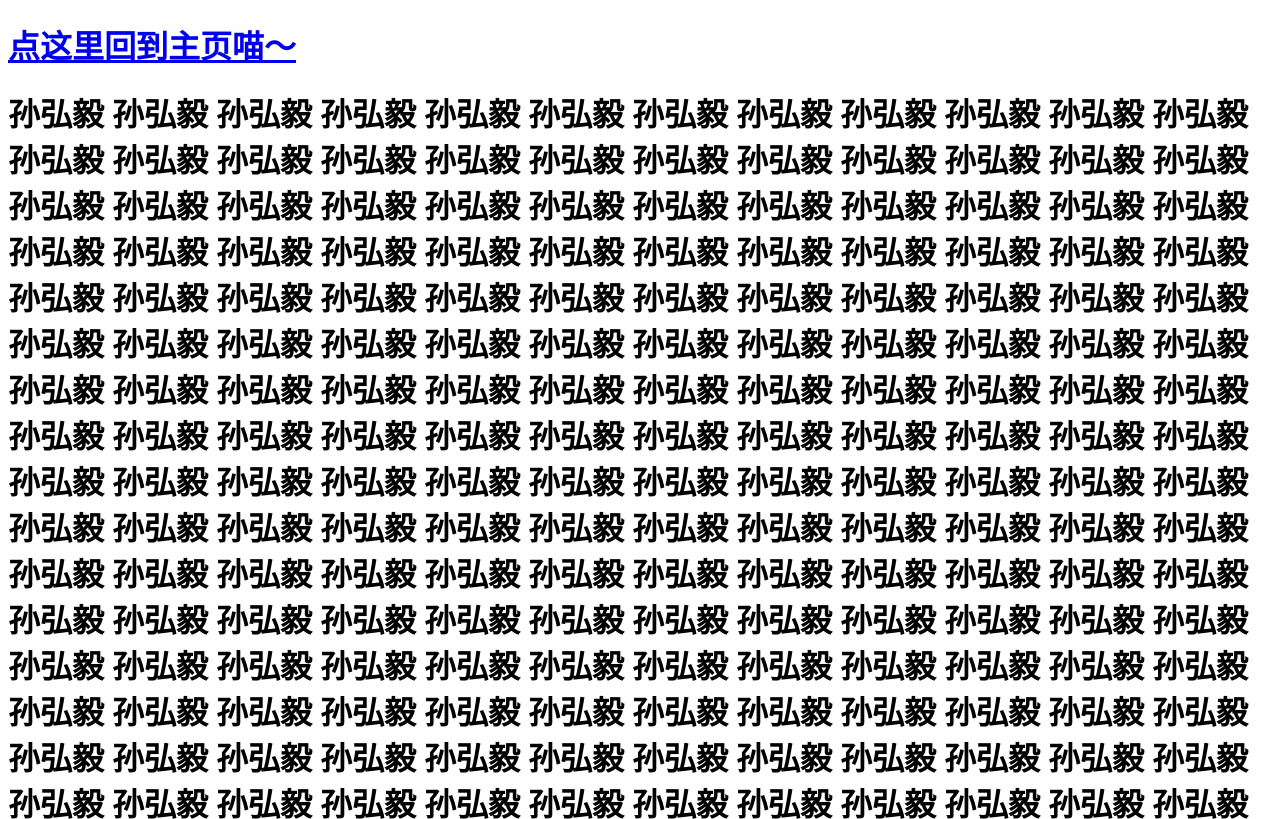
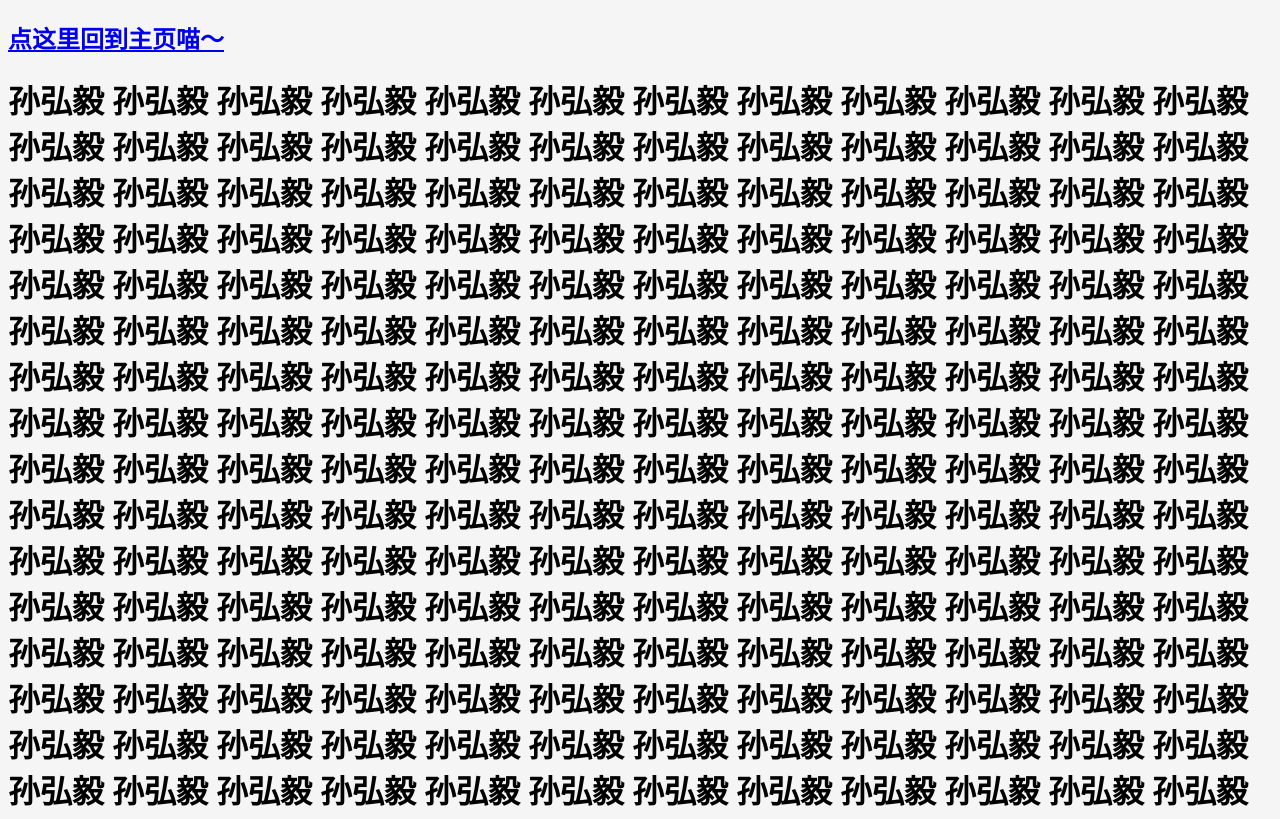
Before and after one commit to AceYKN/P1imo.github.io, a plain HTML site: page shy.html in a window 1280 px wide. Shown: the top 819 px of the page. Drawn offline with Linux system fonts and the light colour scheme.

Commit message:
Update shy.html

```diff
--- a/shy.html
+++ b/shy.html
@@ -1,7 +1,14 @@
 <!DOCTYPE html>
 <html>
+  <head>
+    <title>孙弘毅❤susu</title>
+    <meta name="keywords" content="孙弘毅, susu, shylovesusu">
+    <meta name="description" content="孙弘毅">
+    <meta name="author" content="孙弘毅">
+  </head>
 <body>
-<h1><a href="https://p1imo.github.io/">点这里回到主页喵～</a></h1>
+  <body style="background-color:#F5F5F5;">
+<h2><a href="https://p1imo.github.io/">点这里回到主页喵～</a></h2>
 <h1>孙弘毅 孙弘毅 孙弘毅 孙弘毅 孙弘毅 孙弘毅 孙弘毅 孙弘毅 孙弘毅 孙弘毅 孙弘毅 孙弘毅 孙弘毅 孙弘毅 孙弘毅 孙弘毅 孙弘毅 孙弘毅 孙弘毅 孙弘毅 孙弘毅 孙弘毅 孙弘毅 孙弘毅 孙弘毅 孙弘毅 孙弘毅 孙弘毅 孙弘毅 孙弘毅 孙弘毅 孙弘毅 孙弘毅 孙弘毅 孙弘毅 孙弘毅 孙弘毅 孙弘毅 孙弘毅 孙弘毅 孙弘毅 孙弘毅 孙弘毅 孙弘毅 孙弘毅 孙弘毅 孙弘毅 孙弘毅 孙弘毅 孙弘毅 孙弘毅 孙弘毅 孙弘毅 孙弘毅 孙弘毅 孙弘毅 孙弘毅 孙弘毅 孙弘毅 孙弘毅 孙弘毅 孙弘毅 孙弘毅 孙弘毅 孙弘毅 孙弘毅 孙弘毅 孙弘毅 孙弘毅 孙弘毅 孙弘毅 孙弘毅 孙弘毅 孙弘毅 孙弘毅 孙弘毅 孙弘毅 孙弘毅 孙弘毅 孙弘毅 孙弘毅 孙弘毅 孙弘毅 孙弘毅 孙弘毅 孙弘毅 孙弘毅 孙弘毅 孙弘毅 孙弘毅 孙弘毅 孙弘毅 孙弘毅 孙弘毅 孙弘毅 孙弘毅 孙弘毅 孙弘毅 孙弘毅 孙弘毅 孙弘毅 孙弘毅 孙弘毅 孙弘毅 孙弘毅 孙弘毅 孙弘毅 孙弘毅 孙弘毅 孙弘毅 孙弘毅 孙弘毅 孙弘毅 孙弘毅 孙弘毅 孙弘毅 孙弘毅 孙弘毅 孙弘毅 孙弘毅 孙弘毅 孙弘毅 孙弘毅 孙弘毅 孙弘毅 孙弘毅 孙弘毅 孙弘毅 孙弘毅 孙弘毅 孙弘毅 孙弘毅 孙弘毅 孙弘毅 孙弘毅 孙弘毅 孙弘毅 孙弘毅 孙弘毅 孙弘毅 孙弘毅 孙弘毅 孙弘毅 孙弘毅 孙弘毅 孙弘毅 孙弘毅 孙弘毅 孙弘毅 孙弘毅 孙弘毅 孙弘毅 孙弘毅 孙弘毅 孙弘毅 孙弘毅 孙弘毅 孙弘毅 孙弘毅 孙弘毅 孙弘毅 孙弘毅 孙弘毅 孙弘毅 孙弘毅 孙弘毅 孙弘毅 孙弘毅 孙弘毅 孙弘毅 孙弘毅 孙弘毅 孙弘毅 孙弘毅 孙弘毅 孙弘毅 孙弘毅 孙弘毅 孙弘毅 孙弘毅 孙弘毅 孙弘毅 孙弘毅 孙弘毅 孙弘毅 孙弘毅 孙弘毅 孙弘毅 孙弘毅 孙弘毅 孙弘毅 孙弘毅 孙弘毅 孙弘毅 孙弘毅 孙弘毅 孙弘毅 孙弘毅 孙弘毅 孙弘毅 孙弘毅 孙弘毅 孙弘毅 孙弘毅 孙弘毅 孙弘毅 孙弘毅 孙弘毅 孙弘毅 孙弘毅 孙弘毅 孙弘毅 孙弘毅 孙弘毅 孙弘毅 孙弘毅 孙弘毅 孙弘毅 孙弘毅 孙弘毅 孙弘毅 孙弘毅 孙弘毅 孙弘毅 孙弘毅 孙弘毅 孙弘毅 孙弘毅 孙弘毅 孙弘毅 孙弘毅 孙弘毅 孙弘毅 孙弘毅 孙弘毅 孙弘毅 孙弘毅 孙弘毅 孙弘毅 孙弘毅 孙弘毅 孙弘毅 孙弘毅 孙弘毅 孙弘毅 孙弘毅 孙弘毅 孙弘毅 孙弘毅 孙弘毅 孙弘毅 孙弘毅 孙弘毅 孙弘毅 孙弘毅 孙弘毅 孙弘毅 孙弘毅 孙弘毅 孙弘毅 孙弘毅 孙弘毅 孙弘毅 孙弘毅 孙弘毅 孙弘毅 孙弘毅 孙弘毅 孙弘毅 孙弘毅 孙弘毅 孙弘毅 孙弘毅 孙弘毅 孙弘毅 孙弘毅 孙弘毅 孙弘毅 孙弘毅 孙弘毅 孙弘毅 孙弘毅 孙弘毅 孙弘毅 孙弘毅 孙弘毅 孙弘毅 孙弘毅 孙弘毅 孙弘毅 孙弘毅 孙弘毅 孙弘毅 孙弘毅 孙弘毅 孙弘毅 孙弘毅 孙弘毅 孙弘毅 孙弘毅 孙弘毅 孙弘毅 孙弘毅 孙弘毅 孙弘毅 孙弘毅 孙弘毅 孙弘毅 孙弘毅 孙弘毅 孙弘毅 孙弘毅 孙弘毅 孙弘毅 孙弘毅 孙弘毅 孙弘毅 孙弘毅 孙弘毅 孙弘毅 孙弘毅 孙弘毅 孙弘毅 孙弘毅 孙弘毅 孙弘毅 孙弘毅 孙弘毅 孙弘毅 孙弘毅 孙弘毅 孙弘毅 孙弘毅 孙弘毅 孙弘毅 孙弘毅 孙弘毅 孙弘毅 孙弘毅 孙弘毅 孙弘毅 孙弘毅 孙弘毅 孙弘毅 孙弘毅 孙弘毅 孙弘毅 孙弘毅 孙弘毅 孙弘毅 孙弘毅</h1>
 </body>
 </html>
```
